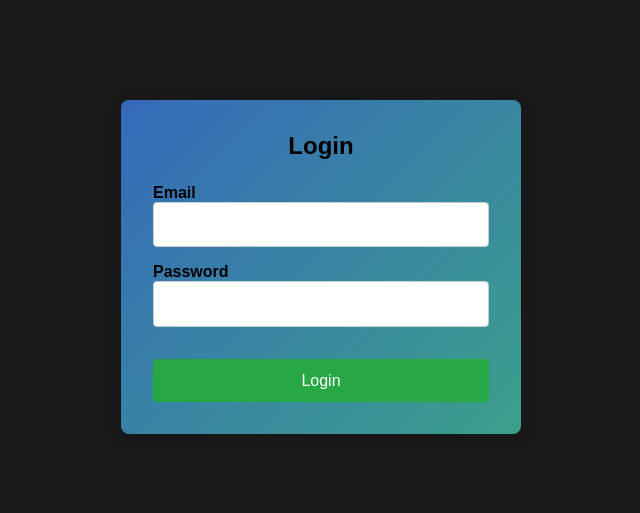
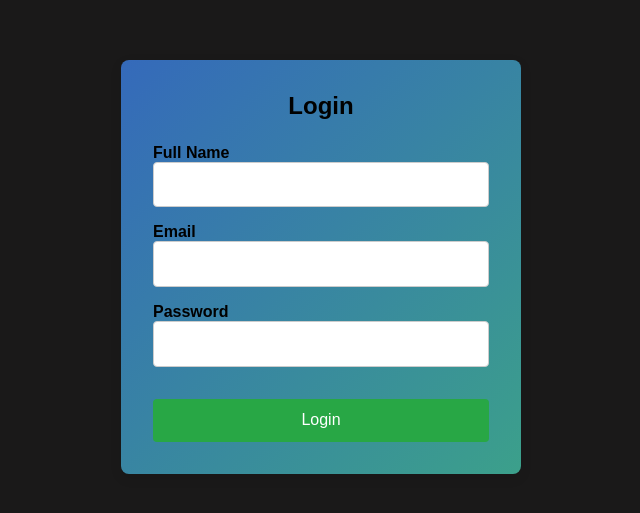
Before and after one commit to yusrinelson/react-learn, a React (Create React App) app: page / in a window 1280 px wide. Shown: the part 133-646 px from the top of the page, without its empty margins (319-959 px from the left). Built offline with nearby package versions, Linux system fonts and the light colour scheme.

Commit message:
added name field

```diff
--- a/src/App.js
+++ b/src/App.js
@@ -13,6 +13,7 @@ import Login from "./components/Login/Login";
 function App() {
   const [liked, setLiked] = useState([]); // Initialize `liked` state
   const [addLikedItems, setAddLikedItems] = useState([]); // Initialize `likedItems` state with an empty array
+
 
   function toggleHearts(item) {
     const updatedLiked = {...liked }; // Create a shallow copy of `liked`
--- a/src/components/Home/Navbar.js
+++ b/src/components/Home/Navbar.js
@@ -6,7 +6,7 @@ export default function Navbar() {
   return (
     <nav className='home-navbar'>
         <ul>
-            <Link to="home/" className='nav-headings'><li>HOME</li></Link>
+            <Link to="/home" className='nav-headings'><li>HOME</li></Link>
             <Link to="/about" className='nav-headings'><li>ABOUT</li></Link>
             <Link to="/user/yusri nelson" className='nav-headings'><li>PROFILE</li></Link>
         </ul>
--- a/src/components/Login/Login.js
+++ b/src/components/Login/Login.js
@@ -17,6 +17,10 @@ export default function Login() {
         <form className="login-form" onSubmit={submit}>
           <h2>Login</h2>
           <div className="input-group">
+            <label htmlFor="name">Full Name</label>
+            <input type="text" id="name" name="name" required />
+          </div>
+          <div className="input-group">
             <label htmlFor="email">Email</label>
             <input type="email" id="email" name="email" required />
           </div>
```
